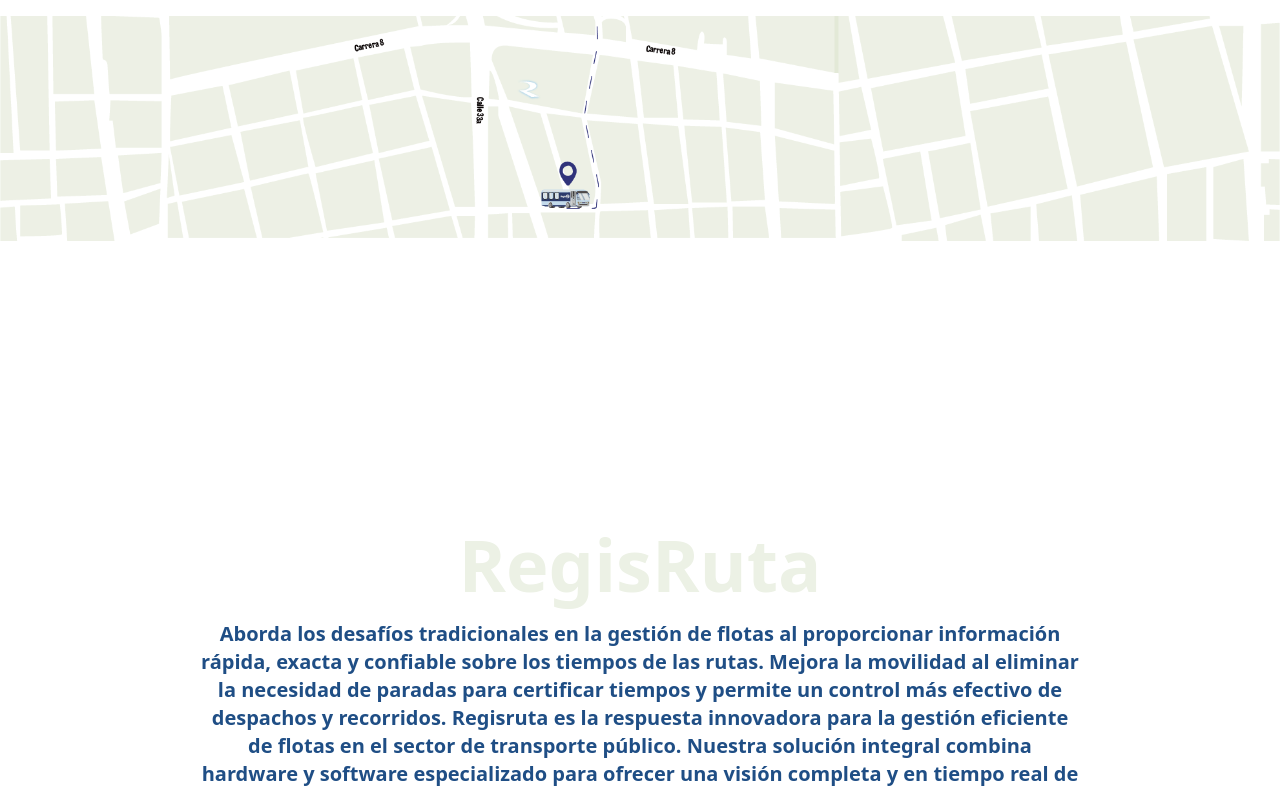
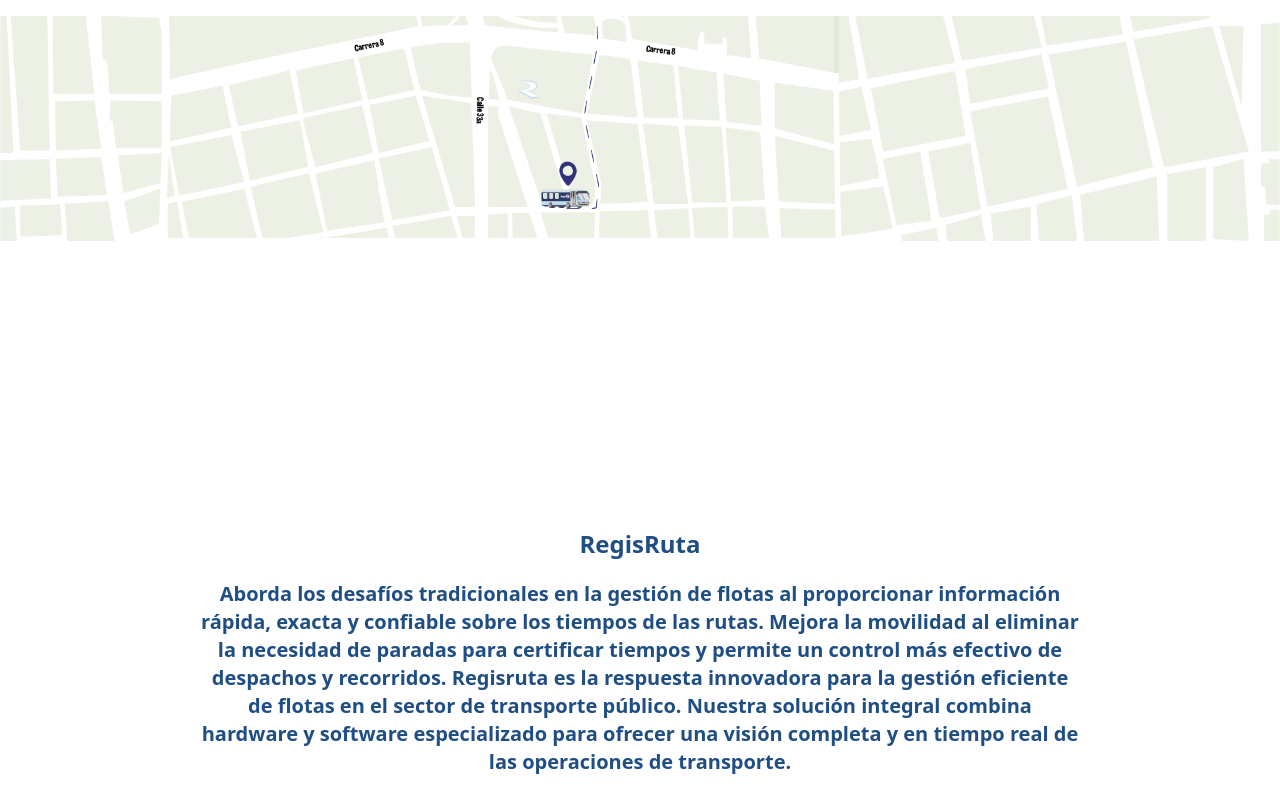
Before and after one commit to BMISYSTEM/pruebaBuilder, a Next.js app: page /regisruta in a window 1280 px wide. Shown: the part 832-1624 px from the top of the page. Built offline with nearby package versions, Linux system fonts and the light colour scheme.

Commit message:
mejorando la resolucion

```diff
--- a/components/RegisRuta/BannerPrincipal.tsx
+++ b/components/RegisRuta/BannerPrincipal.tsx
@@ -35,13 +35,13 @@ export const BannerPrincipal = () => {
                 </button>
             </div>
             <div className='w-full '>
-                <Image src={mapa} width={1000} height={1000} alt='mapa' className='w-full h-full object-contain'/>
+                <Image src={mapa} width={1920} height={1000} alt='mapa' className='w-full h-full object-contain'/>
             </div>
         </section>
         {/* regisruta */}
         <section className='w-full h-screen flex flex-col gap-2 items-center '>
             <div className='w-[60rem] h-full flex flex-col items-center  gap-5 '>
-                <h1 className='text-7xl font-bold text-[#ECF1E5]'>RegisRuta</h1>
+                <h1 className='text-2xl font-bold text-[#1F4E85]'>RegisRuta</h1>
                 <div className='mx-10'>
                     <p className='text-center text-xl text-[#1F4E85] font-semibold'>
                         Aborda los desafíos tradicionales en la gestión de ﬂotas al proporcionar
```
